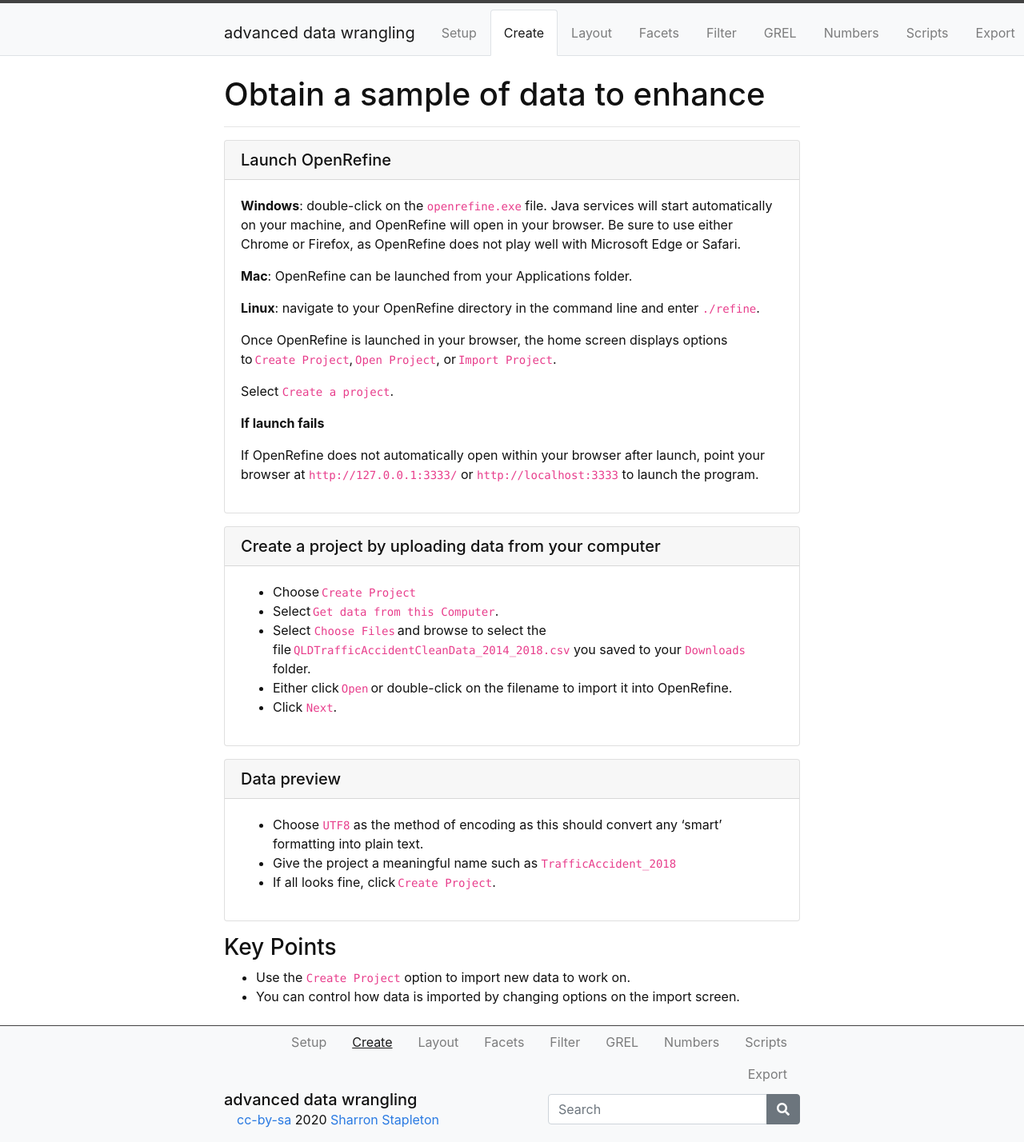
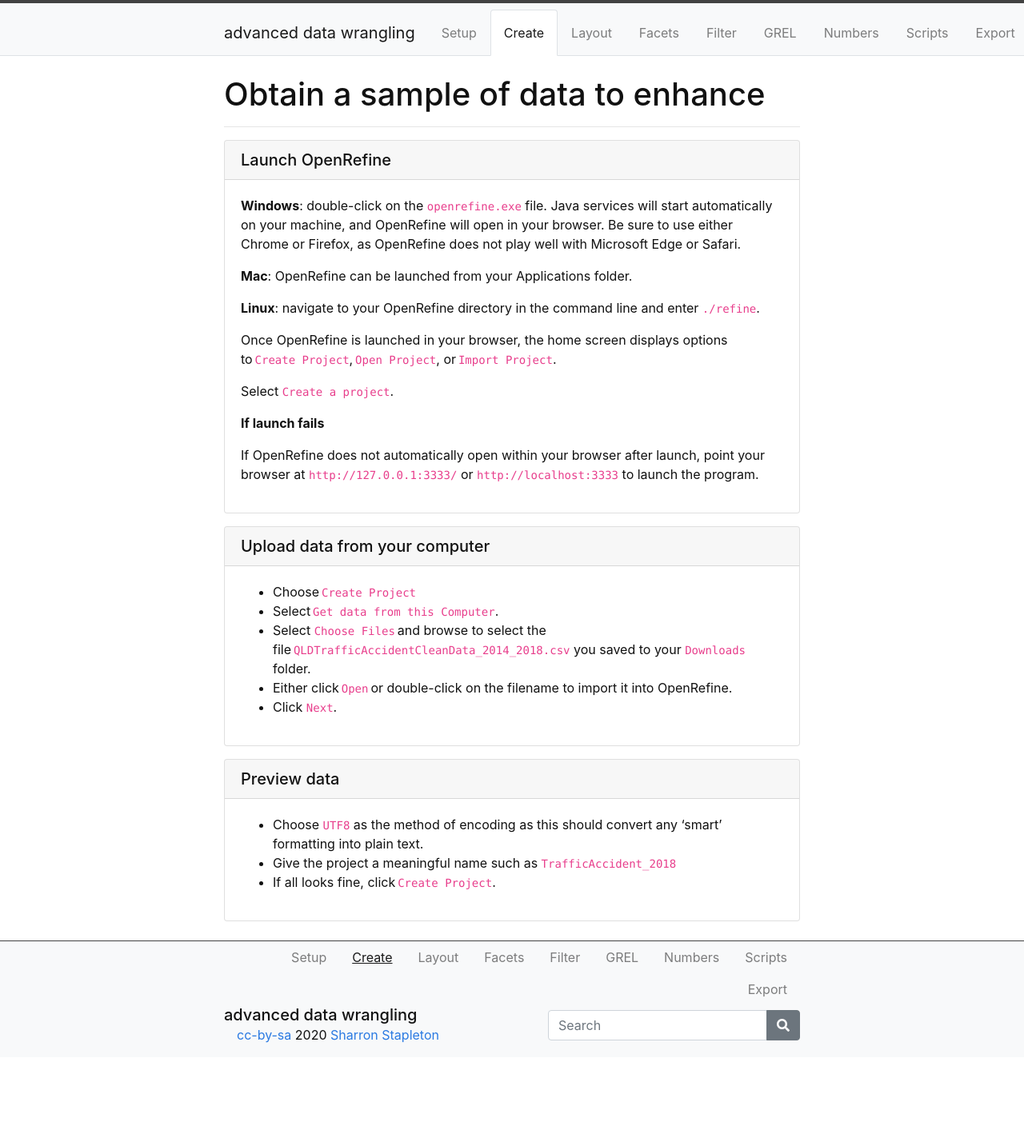
Before and after one commit to GULibrarySandbox/advanced-data-wrangle-old, a Jekyll site: the page built from content/2-lesson.md, in a window 1280 px wide. Shown: the whole page at 80% size. Built offline with Jekyll 4.4.1, drawn with Linux system fonts in a browser that asks for light colours; after the commit the page ends 1322 px from its top, so only the background shows below that.

Commit message:
Update 2-lesson.md

```diff
--- a/content/2-lesson.md
+++ b/content/2-lesson.md
@@ -29,17 +29,11 @@ If OpenRefine does not automatically open within your browser after launch, poin
 - Select `Choose Files` and browse to select the file `QLDTrafficAccidentCleanData_2014_2018.csv` you saved to your `Downloads` folder.
 - Either click `Open` or double-click on the filename to import it into OpenRefine.
 - Click `Next`.{% endcapture %}
-{% include card.md header="Create a project by uploading data from your computer" text=text %}
+{% include card.md header="Upload data from your computer" text=text %}
 
 
 {% capture text %}
 - Choose `UTF8` as the method of encoding as this should convert any 'smart' formatting into plain text.
 - Give the project a meaningful name such as `TrafficAccident_2018`
 - If all looks fine, click `Create Project`.{% endcapture %}
-{% include card.md header="Data preview" text=text %}
-
-
-### Key Points
-
-- Use the `Create Project` option to import new data to work on.
-- You can control how data is imported by changing options on the import screen.
+{% include card.md header="Preview data" text=text %}
```
